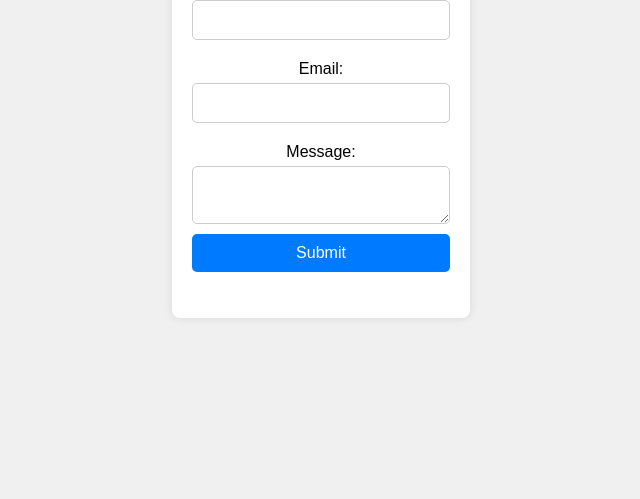
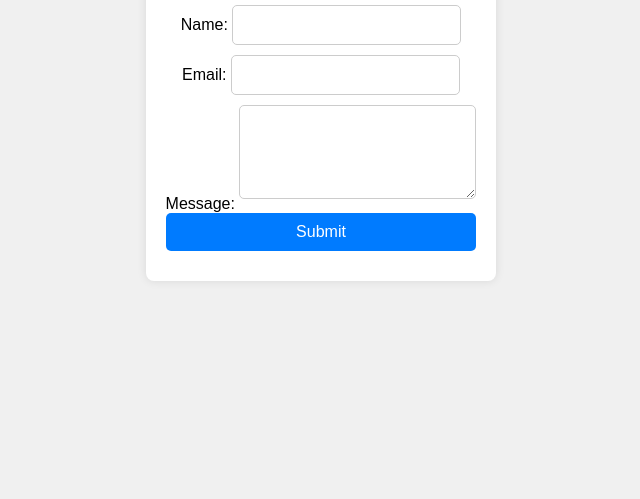
Before and after one commit to islom1302/Experement1.github.io, a plain HTML site: page index.html in a window 1280 px wide. Shown: the part 301-800 px from the top of the page, without its empty margins (319-959 px from the left). Drawn offline with Linux system fonts and the light colour scheme.

Commit message:
Update index.html

```diff
--- a/index.html
+++ b/index.html
@@ -1,3 +1,4 @@
+<!DOCTYPE html>
 <html lang="en">
 <head>
     <meta charset="UTF-8">
@@ -6,22 +7,27 @@
     <link rel="stylesheet" href="styles.css">
 </head>
 <body>
+    <div class="container">
         <div class="form-container">
             <h2>User Information Form</h2>
-        <form name="contact" method="POST" data-netlify="true">
+            <form name="contact" method="POST" data-netlify="true" netlify>
+                <div class="form-group">
                     <label for="name">Name:</label>
                     <input type="text" id="name" name="name" required>
-
+                </div>
+                <div class="form-group">
                     <label for="email">Email:</label>
                     <input type="email" id="email" name="email" required>
-
+                </div>
+                <div class="form-group">
                     <label for="message">Message:</label>
-            <textarea id="message" name="message" required></textarea>
-
+                    <textarea id="message" name="message" rows="4" required></textarea>
+                </div>
                 <button type="submit">Submit</button>
             </form>
             <div id="response"></div>
         </div>
+    </div>
     <script src="script.js"></script>
 </body>
 </html>
```
Lines whose indentation alone changed are shown as unchanged.
